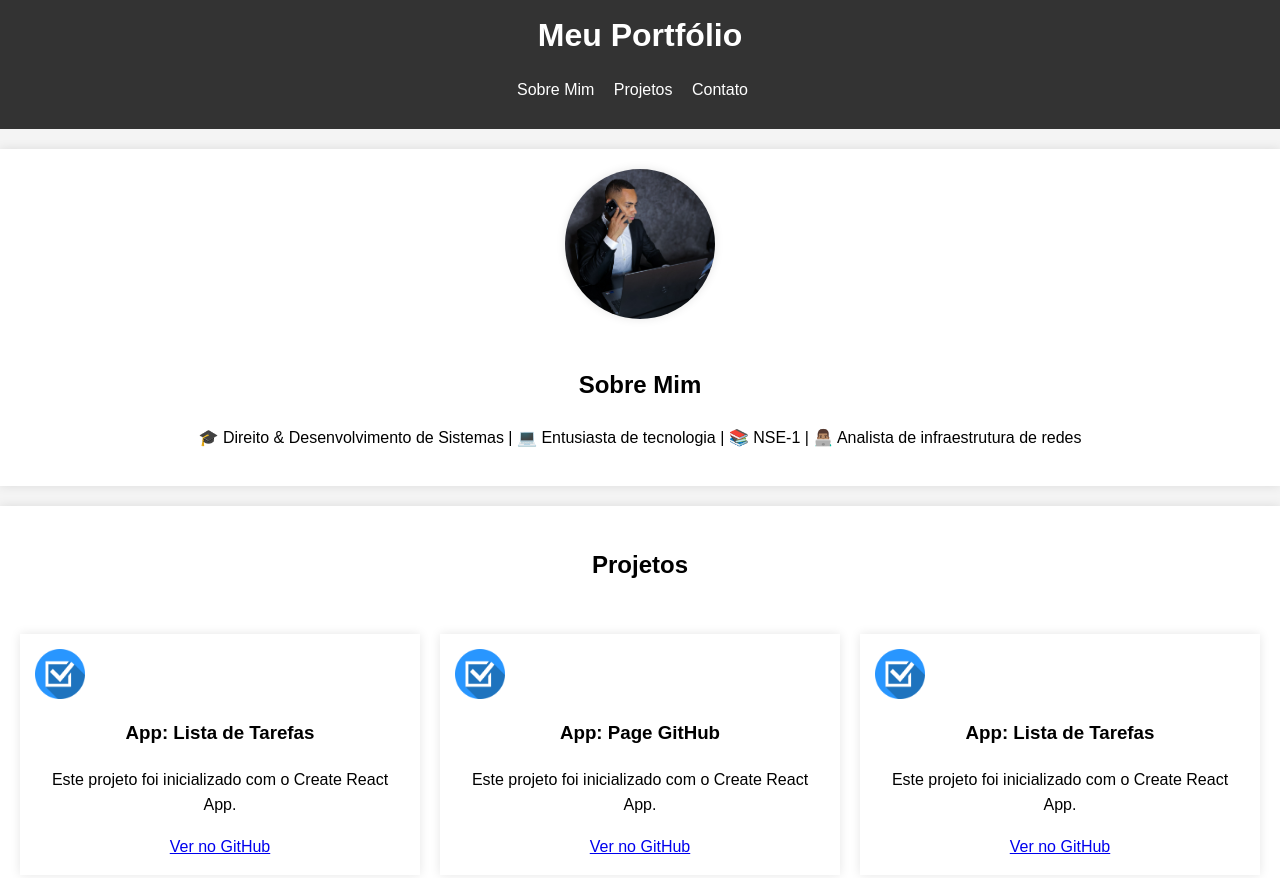
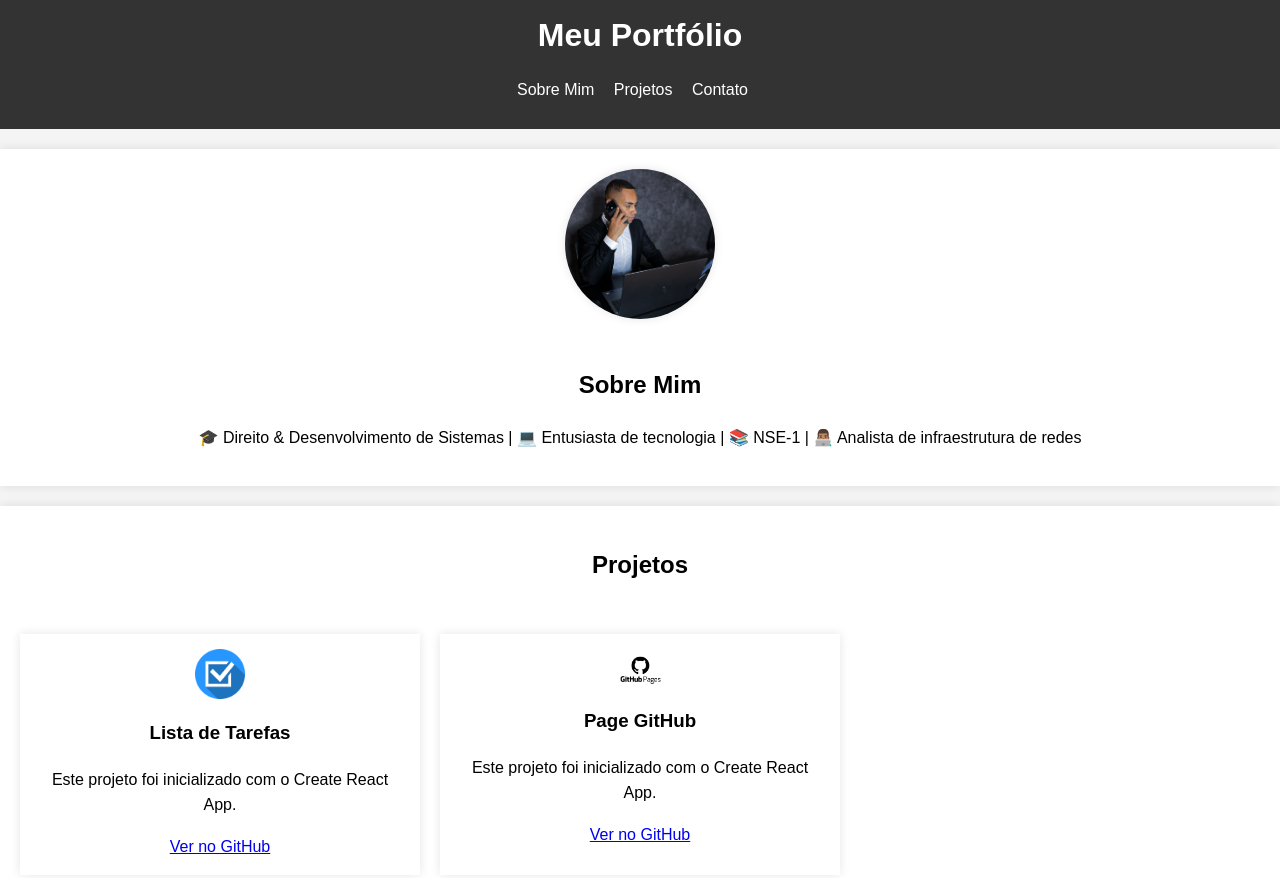
Before and after one commit to fbvenceslau/fbvenceslau.github.io, a plain HTML site: page index.html in a window 1280 px wide. Shown: the top 878 px of the page. Drawn offline with Linux system fonts and the light colour scheme.

Commit message:
Ajustes nos cards de projetos

```diff
--- a/css/style.css
+++ b/css/style.css
@@ -81,10 +81,13 @@ section {
 }
 
 .project img {
-  max-width: 50px; /* Reduza este valor para diminuir a imagem */
+  display: block;
+  margin: 0 auto;
+  max-width: 50px; /* Reduz o tamanho da imagem para 50% da largura do contêiner */
   height: auto;
-  display: block;
+  object-fit: cover; /* Mantém a proporção da imagem */
 }
+
 
 /* Contact Section Style */
 #contact {
--- a/index.html
+++ b/index.html
@@ -30,24 +30,24 @@
         <h2>Projetos</h2>
         <div class="project">
             <img src="assets/images/app-tarefas.png" alt="Projeto App Tarefas">
-            <h3>App: Lista de Tarefas</h3>
+            <h3>Lista de Tarefas</h3>
             <p>Este projeto foi inicializado com o Create React App.</p>
             <a href="https://github.com/fbvenceslau/app-tarefas" target="_blank">Ver no GitHub</a>
         </div>
 
         <div class="project">
-          <img src="assets/images/app-tarefas.png" alt="Projeto App Tarefas">
-          <h3>App: Page GitHub</h3>
+          <img src="assets/images/page-github.png" alt="Projeto App Tarefas">
+          <h3>Page GitHub</h3>
           <p>Este projeto foi inicializado com o Create React App.</p>
           <a href="https://github.com/fbvenceslau/fbvenceslau.github.io" target="_blank">Ver no GitHub</a>
         </div>
 
-        <div class="project">
+        <!-- <div class="project">
           <img src="assets/images/app-tarefas.png" alt="Projeto App Tarefas">
           <h3>App: Lista de Tarefas</h3>
           <p>Este projeto foi inicializado com o Create React App.</p>
           <a href="https://github.com/fbvenceslau/app-tarefas" target="_blank">Ver no GitHub</a>
-      </div>
+      </div> -->
     </section>
 
     <section id="contact">
```
Also changed, not shown: assets/images/page-github.png (added).
